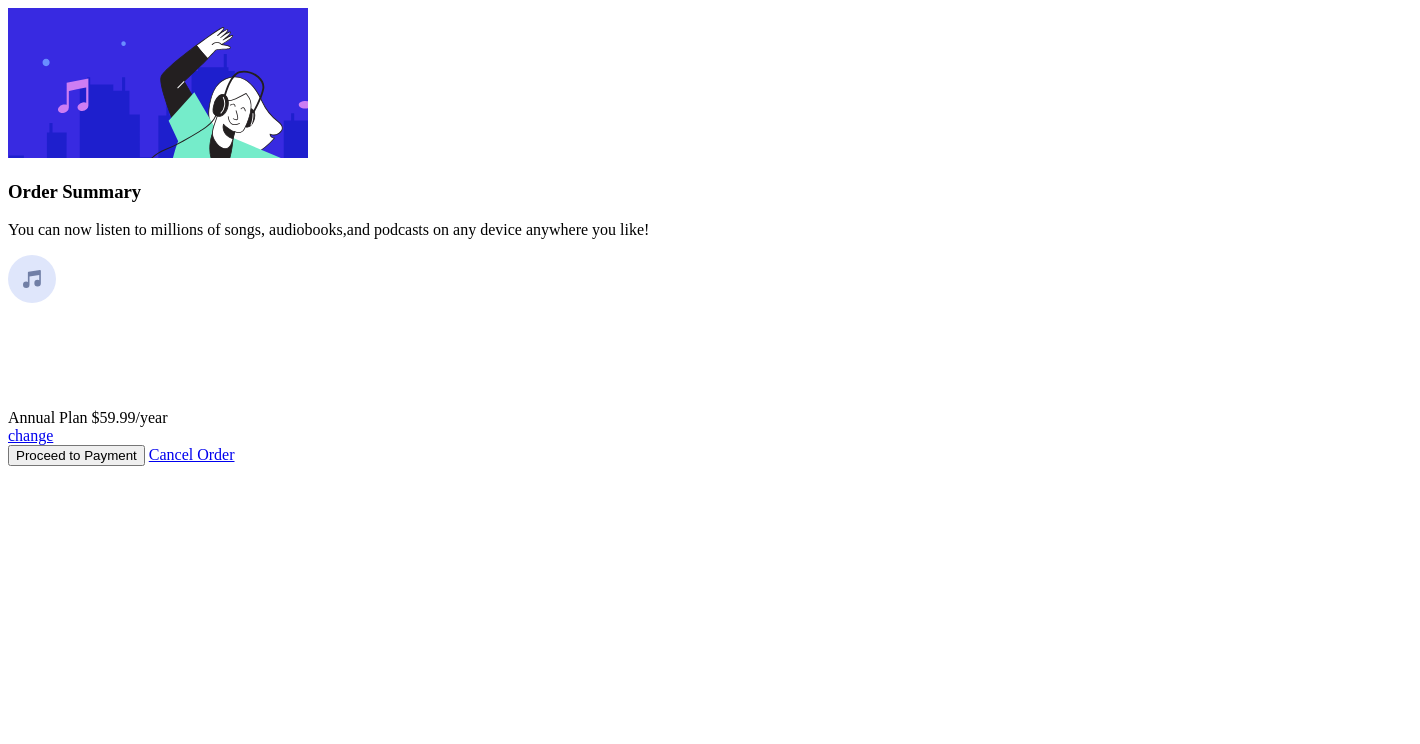
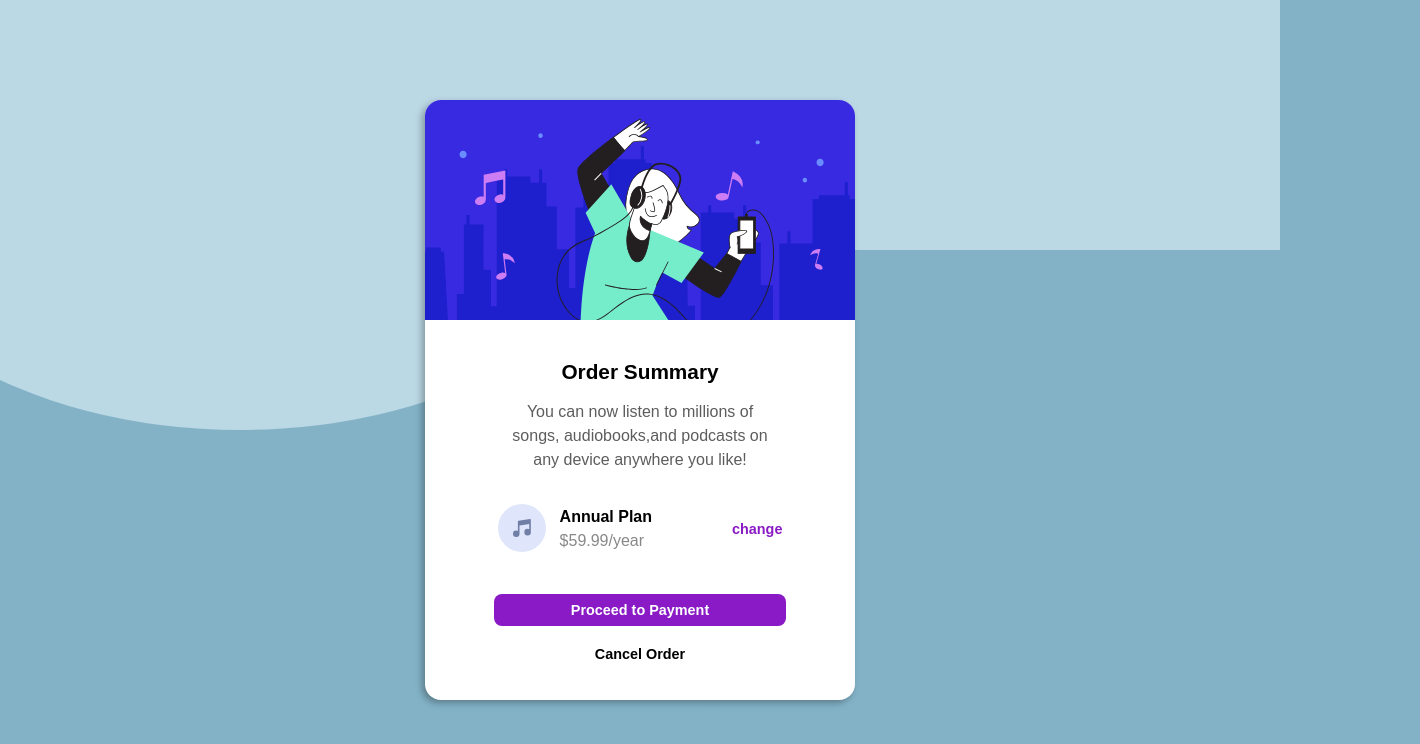
Before and after one commit to othmane-space/order-summary-component-main, a plain HTML site: page index.html in a window 1280 px wide. Shown: the whole page, 1420 px wide, since content can reach past the window. Drawn offline with Linux system fonts and the light colour scheme.

Commit message:
Update index.html

```diff
--- a/index.html
+++ b/index.html
@@ -1,7 +1,7 @@
 <!DOCTYPE html>
 <html>
  <head>  <title>Order Summary</title>
- <link rel="stylesheet" href="/order-summary-component-main/my.css"></head>
+ <link rel="stylesheet" href="/index.css"></head>
 
  <body>
   <div class="top"></div>
```
